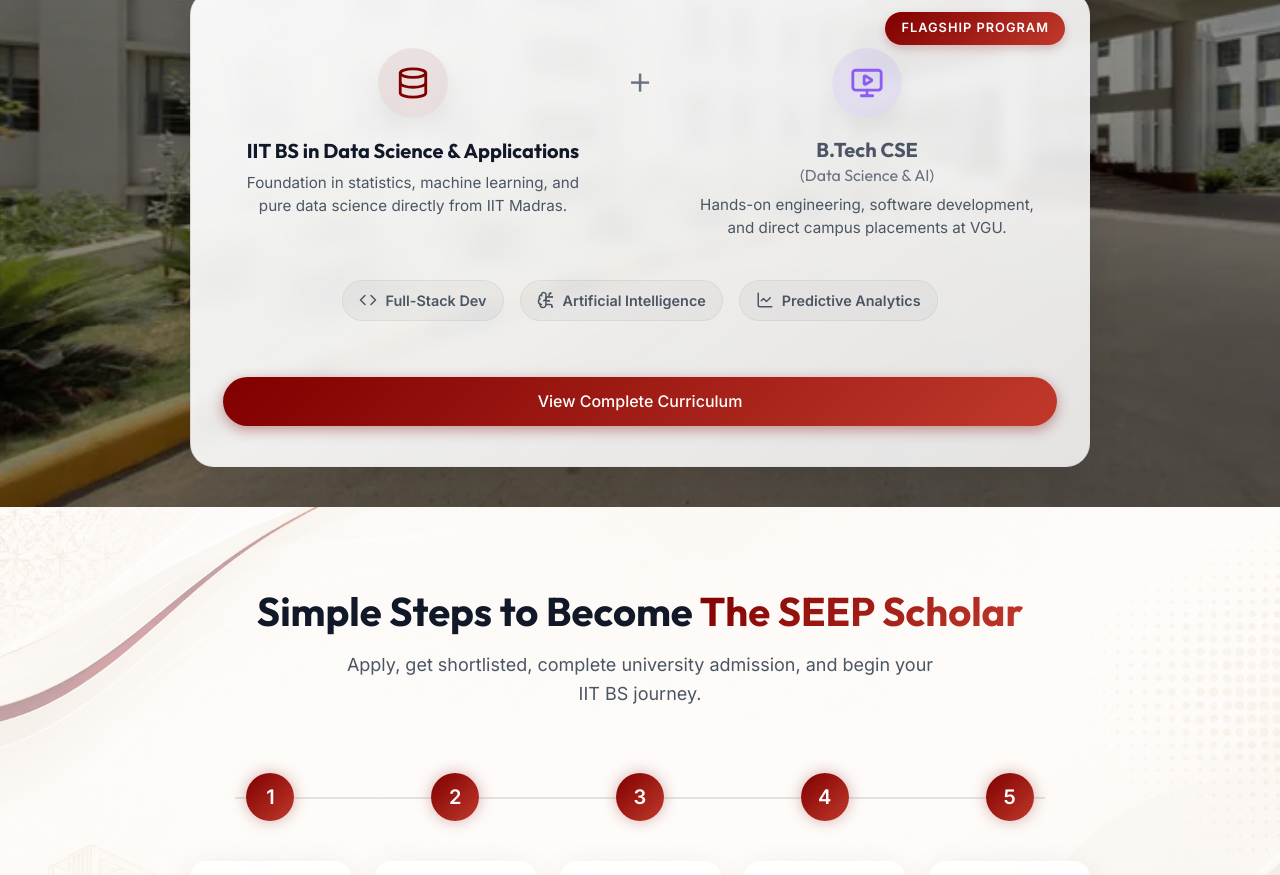
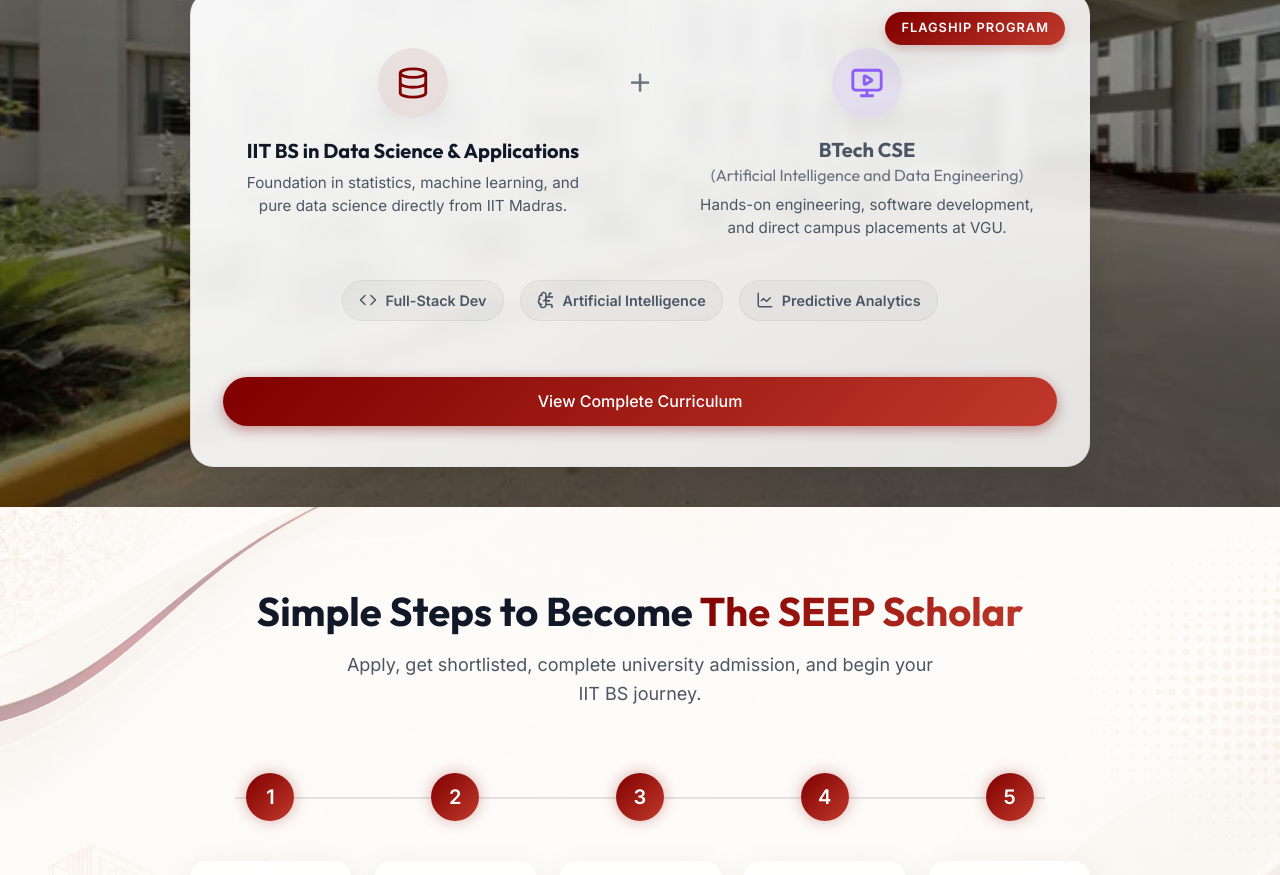
Before and after one commit to Dewanshu-Singh/Theseep, a React (Vite) app: page / in a window 1280 px wide. Shown: the part 3740-4615 px from the top of the page. Built offline with nearby package versions, Linux system fonts and the light colour scheme.

Commit message:
Update program to a single BTech CSE (Artificial Intelligence and Data Engineering)

```diff
--- a/src/components/Academics.jsx
+++ b/src/components/Academics.jsx
@@ -47,7 +47,7 @@ const Academics = () => {
                 <div className="program-icon-wrap" style={{ background: 'rgba(139, 92, 246, 0.1)', color: '#8b5cf6' }}>
                   <MonitorPlay className="program-icon" />
                 </div>
-                <h4 className="uni-degree">B.Tech CSE <br/><span>(Data Science & AI)</span></h4>
+                <h4 className="uni-degree">BTech CSE <br/><span>(Artificial Intelligence and Data Engineering)</span></h4>
                 <p className="degree-desc">Hands-on engineering, software development, and direct campus placements at VGU.</p>
               </div>
             </div>
--- a/src/components/HeroSection.jsx
+++ b/src/components/HeroSection.jsx
@@ -114,8 +114,7 @@ const HeroSection = () => {
               <div className="form-group">
                 <select required defaultValue="" className="form-input">
                   <option value="" disabled>Select Program</option>
-                  <option value="p1">IIT BS in Data Science + B.Tech</option>
-                  <option value="p2">IIT BS in Management + BBA</option>
+                  <option value="p1">IIT BS in Data Science + BTech CSE (AI & Data Engineering)</option>
                 </select>
               </div>
               <motion.button
```
